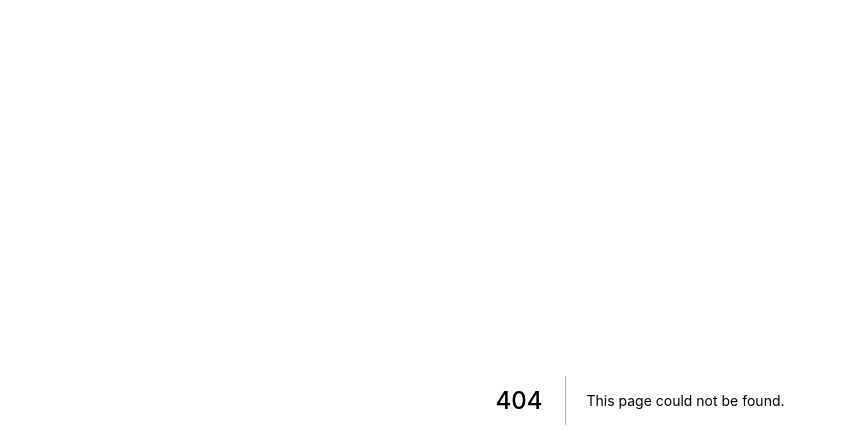
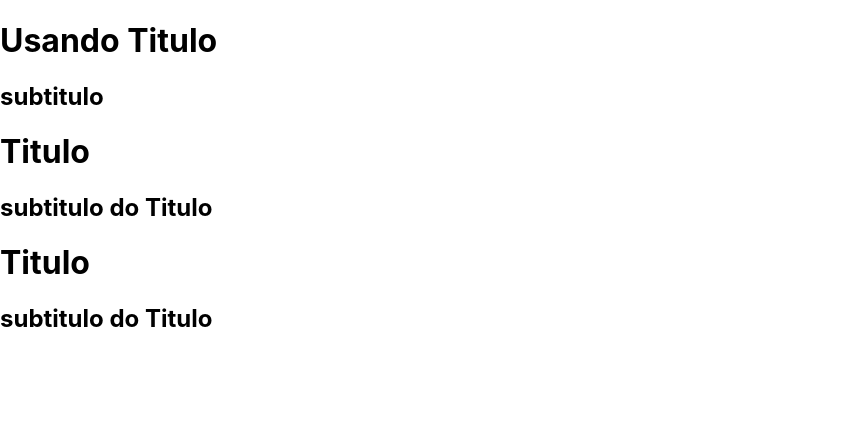
Before and after one commit to codingscode/Framework-Next, a Next.js app in the folder 001/exercicos-1/: page /basicos/usandoTitulo in a window 1280 px wide. Before the commit this address had no page. Shown: the top 448 px of the page, without its empty margins (0-846 px from the left). Built offline with nearby package versions, Linux system fonts and the light colour scheme.

Commit message:
parte 16

```diff
--- /dev/null
+++ b/001/exercicos-1/components/Titulo.jsx
@@ -0,0 +1,11 @@
+
+
+export default function Titulo() {
+
+   return (
+      <>
+         <h1>Titulo</h1>
+         <h2>subtitulo do Titulo</h2>
+      </>
+   )
+}
--- /dev/null
+++ b/001/exercicos-1/pages/basicos/usandoTitulo.jsx
@@ -0,0 +1,15 @@
+
+import Titulo from '../../components/Titulo'
+
+
+export default function usandoTitulo() {
+
+    return (
+       <>
+          <h1>Usando Titulo</h1>
+          <h2>subtitulo</h2>
+          <Titulo />
+          <Titulo />
+       </>
+    )
+}
```
Also changed, not shown: 001/exercicos-1/pages/basicos/fragment1.jsx (+2 -5 lines), 1 other file (tests, documents, lock files or other folders).
